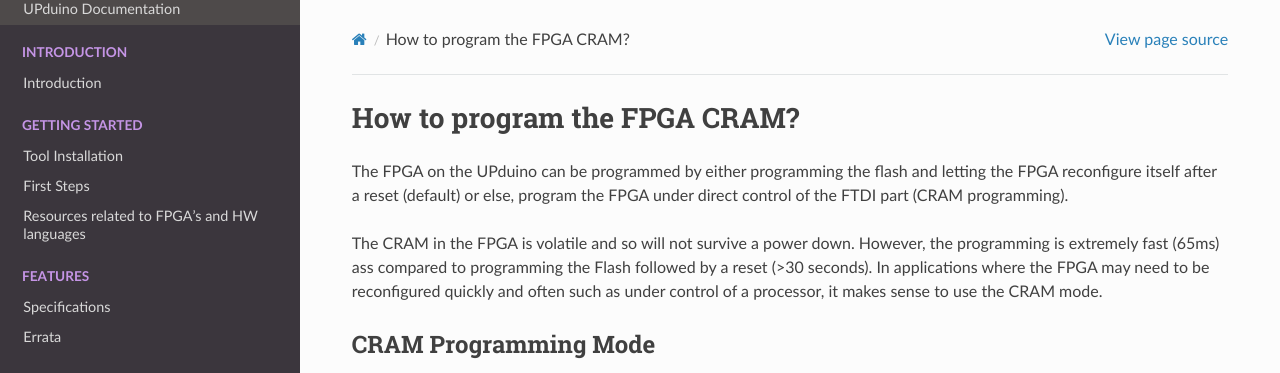
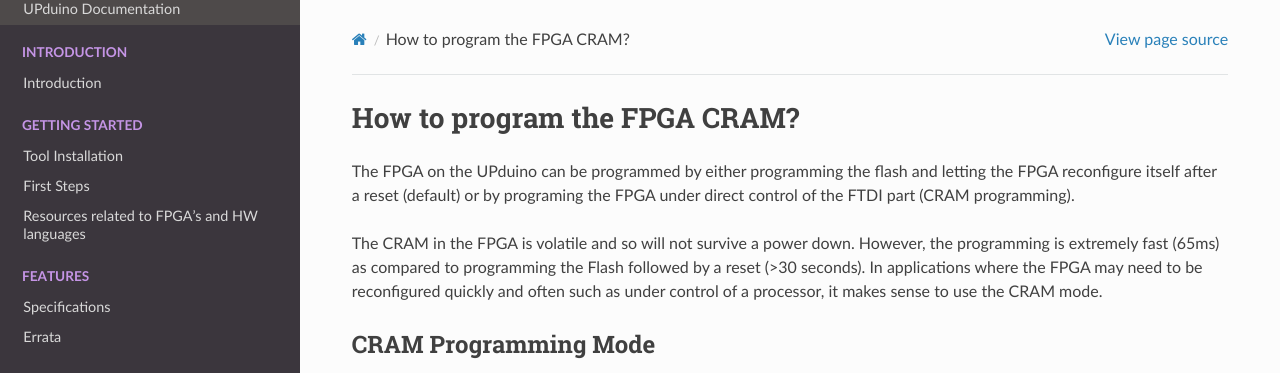
Before and after one commit to tinyvision-ai-inc/UPduino-v3.0, a Sphinx documentation site: the page built from docs/source/tutorials/fpga_sram_programming.rst, in a window 1280 px wide and 900 px high. Shown: the top 373 px of the window. Built offline with Sphinx 7.4.7 and the Read the Docs theme 2.0.0, drawn with Linux system fonts in a browser that asks for light colours; pages that are not in the unit, such as notebooks, are missing from menus.

Commit message:
cleaned up the language and increased readability

```diff
--- a/docs/source/tutorials/fpga_sram_programming.rst
+++ b/docs/source/tutorials/fpga_sram_programming.rst
@@ -1,9 +1,9 @@
 How to program the FPGA CRAM?
 ====
 
-The FPGA on the UPduino can be programmed by either programming the flash and letting the FPGA reconfigure itself after a reset (default) or else, program the FPGA under direct control of the FTDI part (CRAM programming).
+The FPGA on the UPduino can be programmed by either programming the flash and letting the FPGA reconfigure itself after a reset (default) or by programing the FPGA under direct control of the FTDI part (CRAM programming).
 
-The CRAM in the FPGA is volatile and so will not survive a power down. However, the programming is extremely fast (65ms) ass compared to programming the Flash followed by a reset (>30 seconds). In applications where the FPGA may need to be reconfigured quickly and often such as under control of a processor, it makes sense to use the CRAM mode.
+The CRAM in the FPGA is volatile and so will not survive a power down. However, the programming is extremely fast (65ms) as compared to programming the Flash followed by a reset (>30 seconds). In applications where the FPGA may need to be reconfigured quickly and often such as under control of a processor, it makes sense to use the CRAM mode.
 
 CRAM Programming Mode
 ----
```
